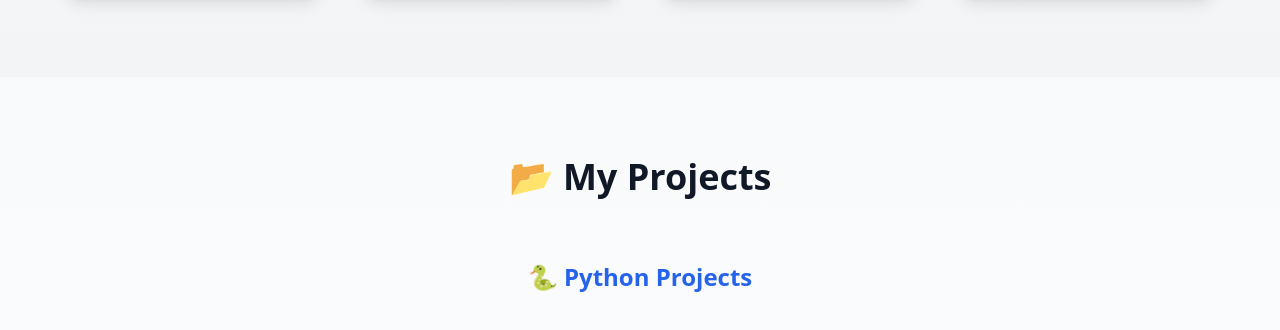
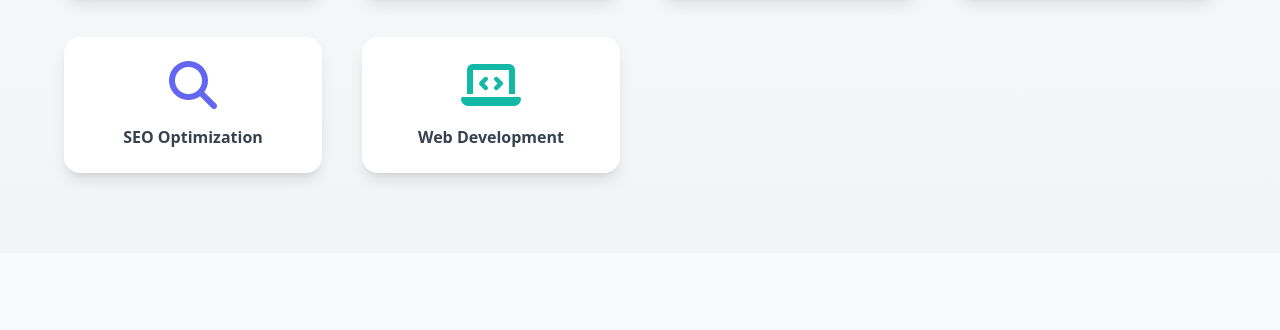
Before and after one commit to Mkashii/Mywebsie, a plain HTML site: page index.html in a window 1280 px wide. Shown: the part 1854-2184 px from the top of the page. Drawn offline with nearby package versions, Linux system fonts and the light colour scheme.

Commit message:
Update index.html

```diff
--- a/index.html
+++ b/index.html
@@ -5,11 +5,12 @@
   <meta charset="UTF-8" />
   <meta name="viewport" content="width=device-width, initial-scale=1.0" />
     <meta name="keywords" content="video downloader, YouTube downloader, TikTok video downloader, Instagram downloader, Twitter downloader, Facebook downloader, online video download, SaveInsta, YTQuick, FDownload, ShortsDown, SpeedyDownloader, Muhammad Kashif developer, WordPress plugins, full stack developer" />
+  <title>Muhammad Kashif | Full-Stack Developer, WordPress & SEO Expert</title>
+  <meta name="description" content="Portfolio of Muhammad Kashif - Full-Stack Developer, WordPress Plugin Expert, SEO Specialist, and Web Developer. Explore my skills in HTML, CSS, JavaScript, PHP, Python, APIs, GitHub, and more." />
+  <meta name="keywords" content="Muhammad Kashif, Full Stack Developer, WordPress Plugin Developer, SEO Expert, Web Development, HTML, CSS, JavaScript, React, PHP, Laravel, Python, MySQL, MongoDB, APIs, GitHub, SEO Optimization, Website Ranking, Search Engine Optimization" />
+  <meta name="author" content="Muhammad Kashif" />
+  <meta name="robots" content="index, follow" />
 
-<title>Muhammad Kashif | Full-Stack Developer & WordPress Plugin Expert</title>
-<meta name="description" content="Official portfolio of Muhammad Kashif - Full-Stack Developer, WordPress Plugin Specialist, and Software Engineer. Explore my projects, plugins, and achievements.">
-  <link rel="canonical" href="https://mkashii.github.io/Mywebsie/" />
-  <!-- JSON-LD Schema -->
   <script type="application/ld+json">
   {
     "@context": "https://schema.org",
@@ -310,7 +311,17 @@
       <i class="fab fa-git-alt text-5xl text-red-600 mb-4 group-hover:scale-125 group-hover:rotate-6 transition transform"></i>
       <p class="font-semibold text-gray-700 group-hover:text-red-600 transition">Git & GitHub</p>
     </div>
+    <!-- SEO -->
+    <div class="group bg-white rounded-2xl p-6 shadow-lg hover:shadow-2xl transform hover:-translate-y-3 transition duration-500">
+      <i class="fas fa-search text-5xl text-indigo-500 mb-4 group-hover:scale-125 group-hover:rotate-6 transition transform"></i>
+      <p class="font-semibold text-gray-700 group-hover:text-indigo-500 transition">SEO Optimization</p>
+    </div>
 
+    <!-- Web Development -->
+    <div class="group bg-white rounded-2xl p-6 shadow-lg hover:shadow-2xl transform hover:-translate-y-3 transition duration-500">
+      <i class="fas fa-laptop-code text-5xl text-teal-500 mb-4 group-hover:scale-125 group-hover:rotate-6 transition transform"></i>
+      <p class="font-semibold text-gray-700 group-hover:text-teal-500 transition">Web Development</p>
+    </div>
   </div>
 </section>
 
```
